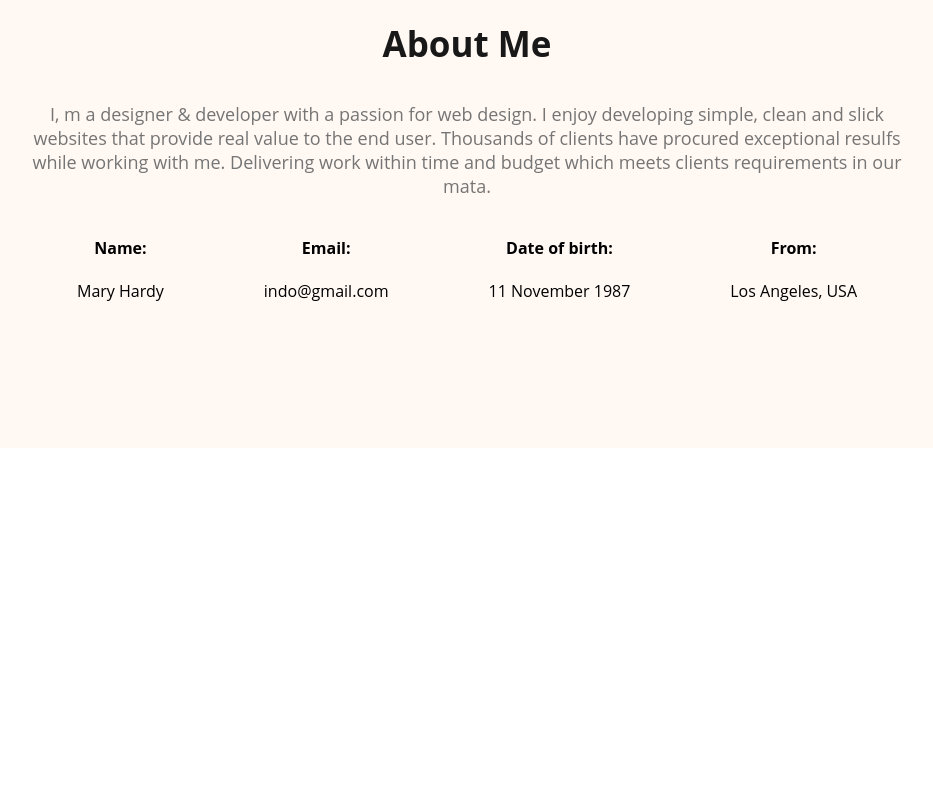
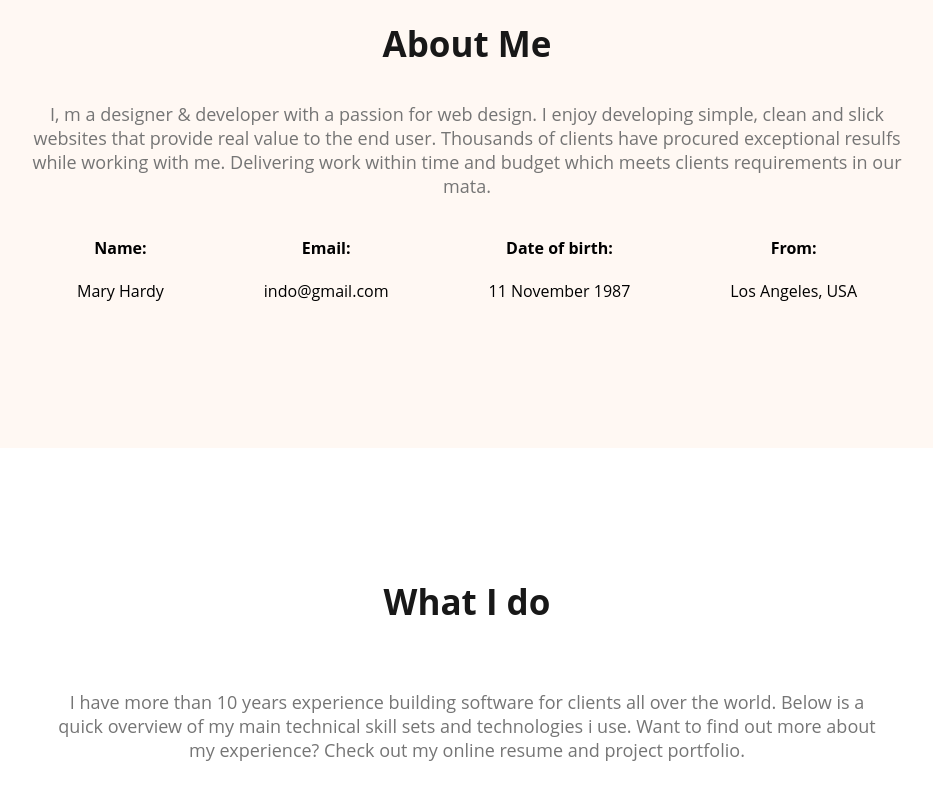
Before and after one commit to HablutogreatSamiya/Web-Developer-Portfolio, a plain HTML site: page index.html in a window 1280 px wide. Shown: the part 1043-1843 px from the top of the page, without its empty margins (173-1106 px from the left). Before the commit the page ends 1621 px from the top, so only its background shows below. Drawn offline with nearby package versions, Linux system fonts and the light colour scheme.

Commit message:
added a skills info

```diff
--- a/index.html
+++ b/index.html
@@ -59,6 +59,15 @@ I, m a designer & developer with a passion for web design. I enjoy developing si
     </div>
 
 </section>
+
+<!-- what i do section start -->
+<section>
+  <h3 class="section-title">What I do</h3>
+  <p id="what-i-do-description" class="section-description">
+    I have more than 10 years experience building software for clients all over the world. Below is a quick overview of my main technical skill sets and technologies i use. Want to find out more about my experience? Check out my online resume and project portfolio.
+  </p>
+</section>
+
     </main>
     <footer>
 
--- a/styles/portfolio.css
+++ b/styles/portfolio.css
@@ -116,3 +116,7 @@ main{
 .about-info{
     text-align: center;
 }
+
+#what-i-do-description{
+    padding: 30px 150px;
+}
```
